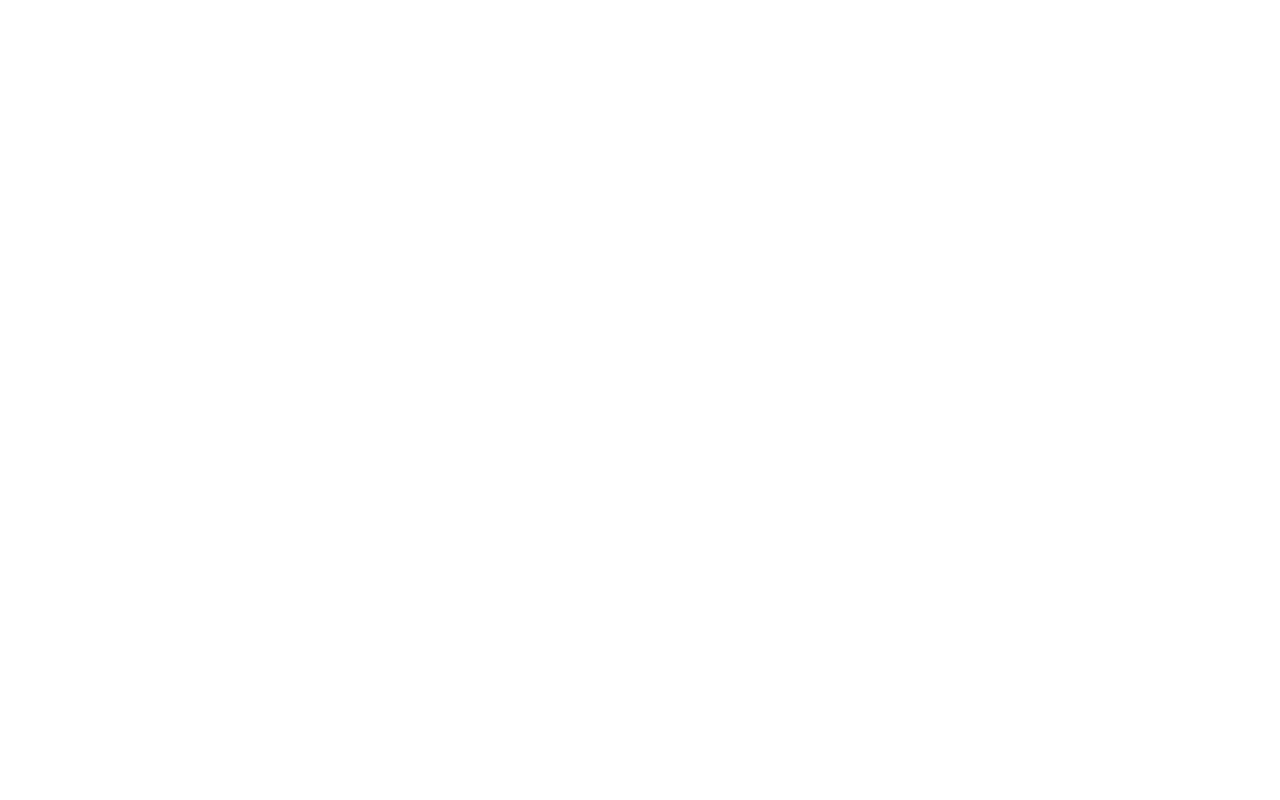
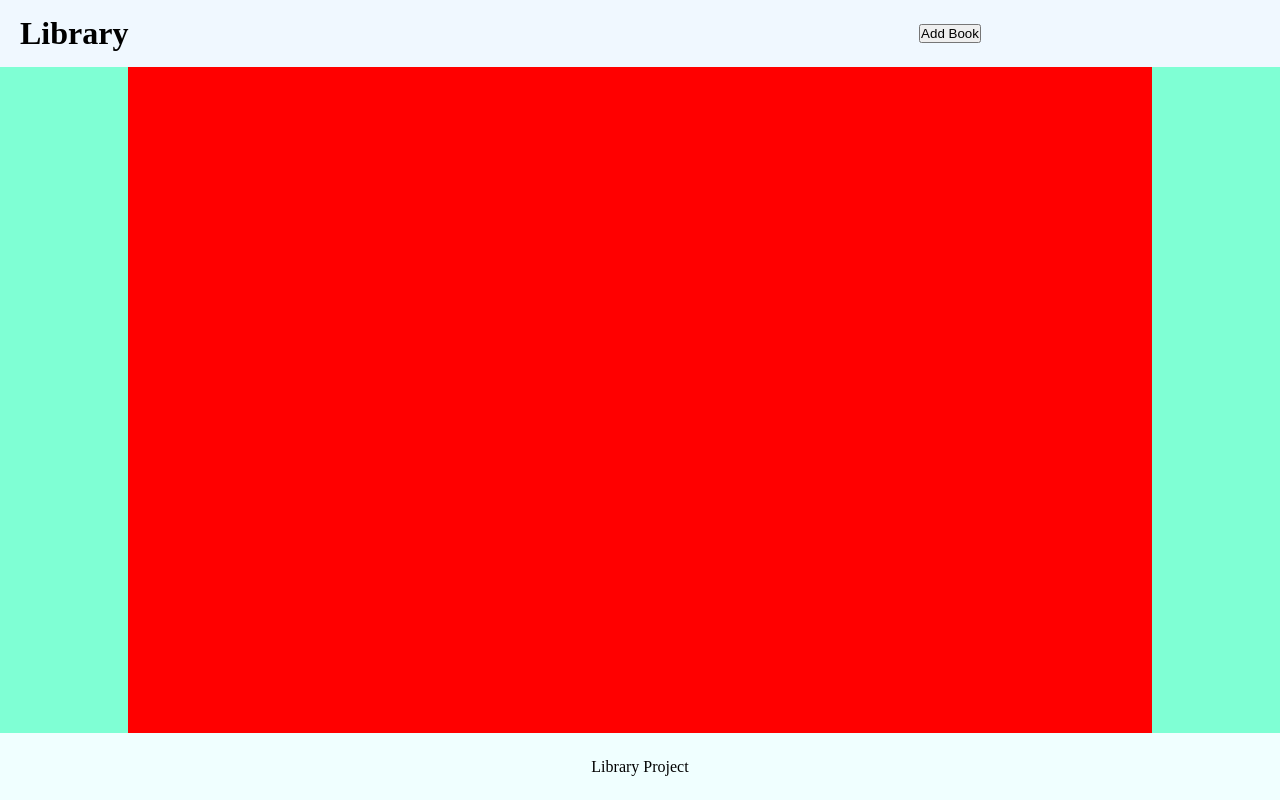
Before and after one commit to ruben-23/library, a plain HTML site: page index.html in a window 1280 px wide. Drawn offline with Linux system fonts and the light colour scheme.

Commit message:
Add page structure and basic styling

```diff
--- a/index.html
+++ b/index.html
@@ -1,11 +1,29 @@
 <!DOCTYPE html>
 <html lang="en">
+
 <head>
     <meta charset="UTF-8">
     <meta name="viewport" content="width=device-width, initial-scale=1.0">
     <title>Library</title>
+    <link rel="stylesheet" href="./style.css">
+
 </head>
+
 <body>
+    <div class="header">
+        <h1>Library</h1>
+        <div class="action">
+            <button>Add Book</button>
+        </div>
+    </div>
+    <div class="main-content">
+        <div class="books-container">
 
+        </div>
+    </div>
+    <div class="footer">
+        <p>Library Project</p>
+    </div>
+    <script src="./script.js"></script>
 </body>
 </html>
--- a/style.css
+++ b/style.css
@@ -0,0 +1,51 @@
+* {
+    margin: 0;
+    padding: 0;
+}
+
+body {
+    height: 100vh;
+    width: 100vw;
+    display: grid;
+    grid-auto-flow: column;
+    grid-template-rows: 0.5fr 5fr 0.5fr;
+}
+
+.header {
+    background-color: aliceblue;
+    padding: 0 20px;
+    display: grid;
+    grid-template-columns: 1fr 1fr ;
+    align-items: center;
+
+}
+
+.action {
+    justify-self: center;
+}
+
+.main-content{
+    background-color: aquamarine;
+    display: grid;
+    justify-items: center
+}
+
+
+.books-container {
+    background-color: red;
+    height: 100%;
+    width: 80vw;
+
+}
+
+.book-card {
+    border: 2px solid black;
+    width: clamp(200px, 300px, 400px);
+}
+
+.footer {
+    background-color: azure;
+    display: grid;
+    align-items: center;
+    justify-items: center;
+}
```
